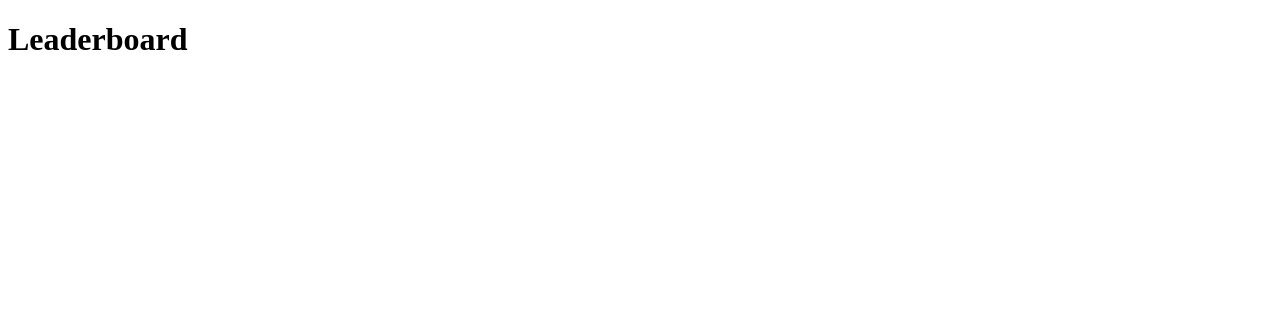
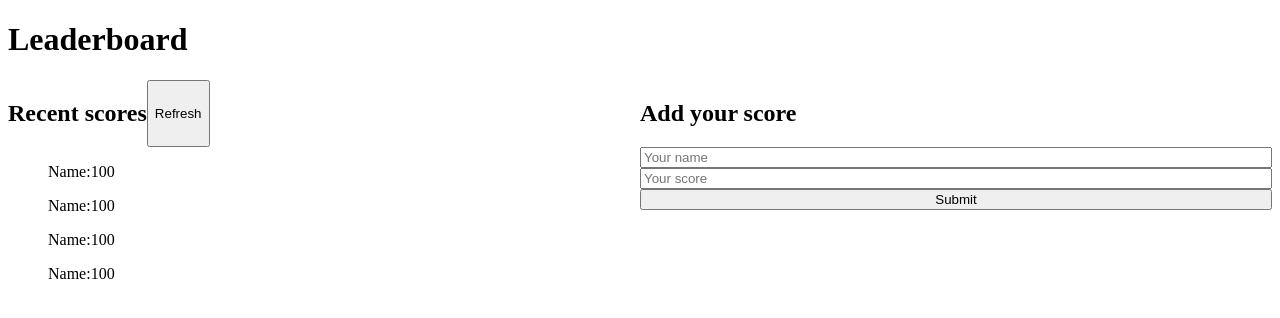
Before and after one commit to vflorin1995/Leaderboard, a website built with webpack: page src/index.html in a window 1280 px wide. Built offline with nearby package versions, Linux system fonts and the light colour scheme.

Commit message:
Add basic HTML and CSS

```diff
--- a/src/index.html
+++ b/src/index.html
@@ -8,5 +8,37 @@
     </head>
     <body>
         <h1>Leaderboard</h1>
+        <section class="flex">
+            <div class="flex110">
+                <div class="flex">
+                    <h2>Recent scores</h2>
+                    <button>Refresh</button>
+                </div>
+                <ul class="flex">
+                    <li>Name:</li>
+                    <li>100</li>
+                </ul>
+                <ul class="flex">
+                    <li>Name:</li>
+                    <li>100</li>
+                </ul>
+                <ul class="flex">
+                    <li>Name:</li>
+                    <li>100</li>
+                </ul>
+                <ul class="flex">
+                    <li>Name:</li>
+                    <li>100</li>
+                </ul>
+            </div>
+            <div class="flex110">
+                <h2>Add your score</h2>
+                <form class="flex flex-col">
+                    <input type="text" placeholder="Your name">
+                    <input type="number" placeholder="Your score">
+                    <button type="button">Submit</button>
+                </form>
+            </div>
+        </section>
     </body>
 </html>
--- a/src/style.css
+++ b/src/style.css
@@ -1,3 +1,15 @@
-body {
-    background-color: white;
+.flex {
+    display: flex;
 }
+
+.flex110 {
+    flex: 1 1 0;
+}
+
+.flex-col {
+    flex-direction: column;
+}
+
+li {
+    list-style: none;
+}
```
Also changed, not shown: dist/index.html, dist/main.js. Lines whose indentation alone changed are shown as unchanged.
